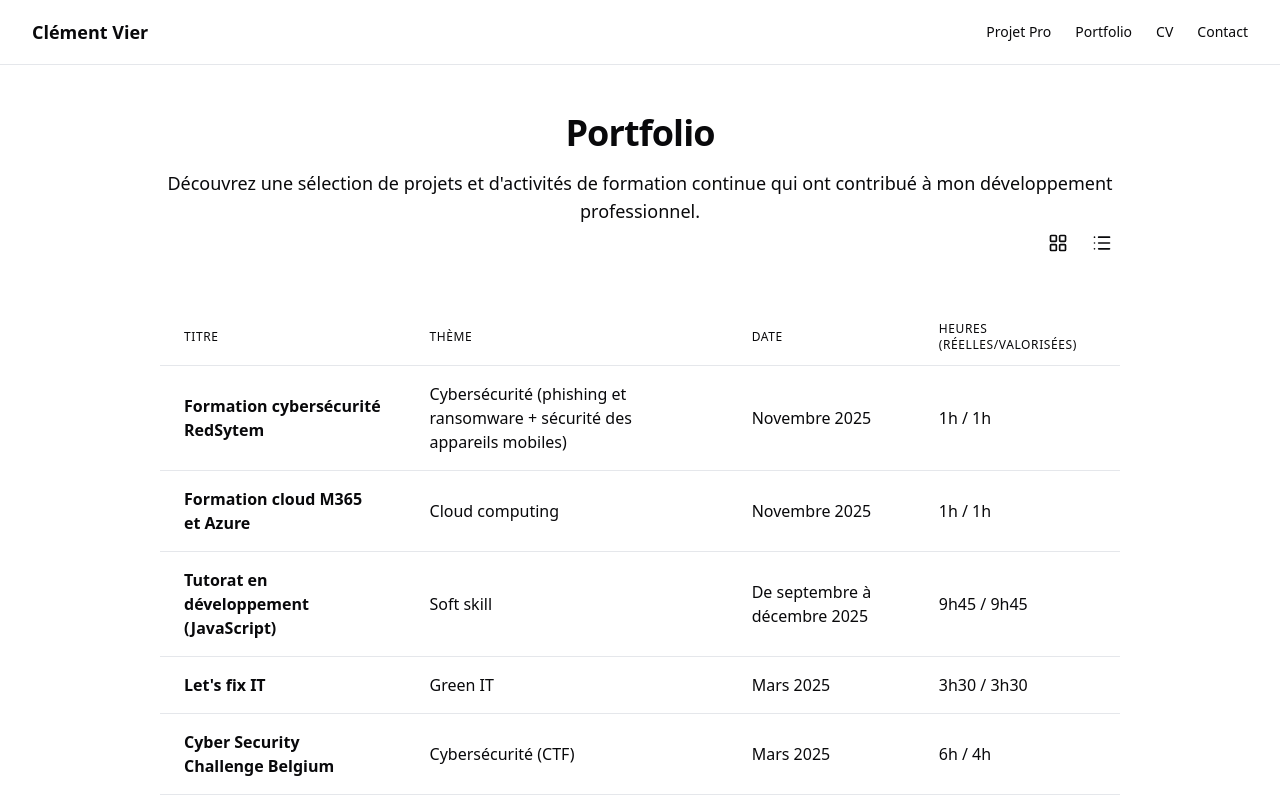
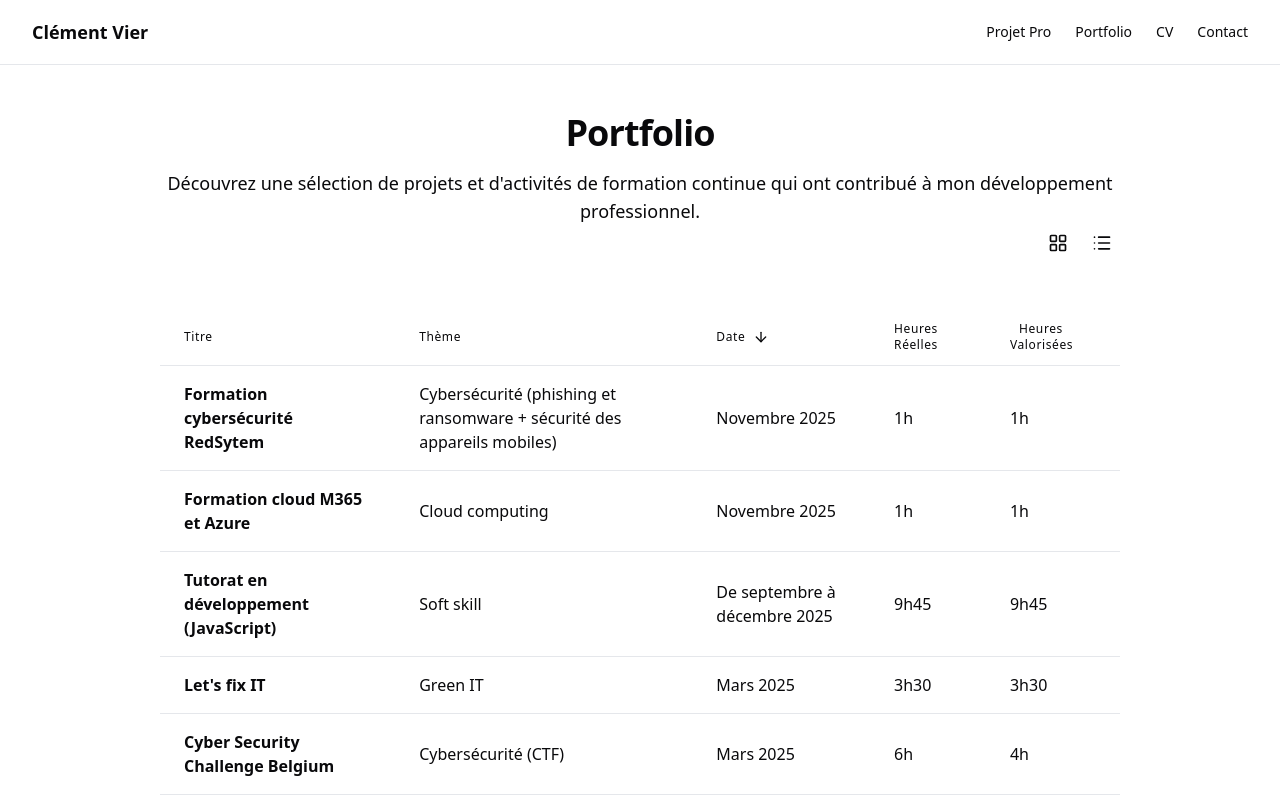
Before and after one commit to clemoudo/portfolio, a Next.js app in the folder web-app/: page /portfolio in a window 1280 px wide. Both pictures are taken after a click on the button 1102 px from the left and 243 px from the top of the page. Shown: the top 800 px of the page. Built offline with nearby package versions, Linux system fonts and the light colour scheme.

Commit message:
tri sur les colonnes du tableau

```diff
--- a/web-app/components/portfolio/PortfolioView.tsx
+++ b/web-app/components/portfolio/PortfolioView.tsx
@@ -1,12 +1,12 @@
-"use client"; // Ce composant aura de l'interactivité
+"use client";
 
-import { useState } from "react";
+import { useState, useMemo } from "react";
 import Link from "next/link";
 import { portfolioData, Activity } from "@/data/portfolio";
-import { LayoutGrid, List } from "lucide-react";
 import { formatHours, formatDateRange } from "@/lib/formatters";
+import { LayoutGrid, List, ArrowUp, ArrowDown } from "lucide-react";
 
-// Vue Grille
+// Le composant GridView ne change pas
 const GridView = ({ activities }: { activities: Activity[] }) => (
   <div className="mt-12 grid gap-8 sm:grid-cols-2 lg:grid-cols-3">
     {activities.map((activity) => (
@@ -32,9 +32,15 @@ const GridView = ({ activities }: { activities: Activity[] }) => (
   </div>
 );
 
-// Vue Tableau
-const TableView = ({ activities }: { activities: Activity[] }) => {
-  // 1. Calculer les totaux en utilisant la méthode .reduce()
+// Type pour les props du TableView
+type TableViewProps = {
+  activities: Activity[];
+  sortKey: keyof Activity | null;
+  sortOrder: 'asc' | 'desc';
+  handleSort: (key: keyof Activity) => void;
+};
+
+const TableView = ({ activities, sortKey, sortOrder, handleSort }: TableViewProps) => {
   const totals = activities.reduce(
     (acc, activity) => {
       acc.real += activity.realHours;
@@ -44,67 +50,68 @@ const TableView = ({ activities }: { activities: Activity[] }) => {
     { real: 0, valued: 0 }
   );
 
+  const SortIcon = ({ columnKey }: { columnKey: keyof Activity }) => {
+    const className = "h-4 w-4";
+
+    // Si la colonne n'est pas active, on rend un espace de la même taille que l'icône
+    if (sortKey !== columnKey) {
+      return <span className={className} />;
+    }
+    // Sinon, on affiche la bonne flèche
+    if (sortOrder === 'asc') return <ArrowUp className="h-4 w-4" />;
+    return <ArrowDown className={className} />;
+  };
+
   return (
-    <div className="mt-12 overflow-x-auto">
-      <table className="divide-border/40 w-full divide-y">
+    <div className="mt-12 overflow-x-auto scrollbar-hide">
+      <table className="w-full table-auto divide-y divide-border/40">
         <thead className="bg-foreground/5">
           <tr>
-            <th
-              scope="col"
-              className="px-6 py-3 text-left text-xs font-medium uppercase tracking-wider"
-            >
-              Titre
+            <th scope="col" className="px-6 py-3 text-left text-xs font-medium uppercase tracking-wider">
+              <button onClick={() => handleSort('title')} className="flex w-full items-center gap-2">
+                <span>Titre</span> <SortIcon columnKey="title" />
+              </button>
             </th>
-            <th
-              scope="col"
-              className="px-6 py-3 text-left text-xs font-medium uppercase tracking-wider"
-            >
-              Thème
+            <th scope="col" className="px-6 py-3 text-left text-xs font-medium uppercase tracking-wider">
+              <button onClick={() => handleSort('theme')} className="flex w-full items-center gap-2">
+                <span>Thème</span> <SortIcon columnKey="theme" />
+              </button>
             </th>
-            <th
-              scope="col"
-              className="px-6 py-3 text-left text-xs font-medium uppercase tracking-wider"
-            >
-              Date
+            <th scope="col" className="px-6 py-3 text-left text-xs font-medium uppercase tracking-wider">
+              <button onClick={() => handleSort('startDate')} className="flex w-full items-center gap-2">
+                <span>Date</span> <SortIcon columnKey="startDate" />
+              </button>
             </th>
-            <th
-              scope="col"
-              className="px-6 py-3 text-left text-xs font-medium uppercase tracking-wider"
-            >
-              Heures (Réelles/Valorisées)
+            <th scope="col" className="px-6 py-3 text-left text-xs font-medium uppercase tracking-wider">
+              <button onClick={() => handleSort('realHours')} className="flex w-full items-center gap-2">
+                <span className="max-w-[44px]">Heures Réelles</span> <SortIcon columnKey="realHours" />
+              </button>
+            </th>
+            <th scope="col" className="px-6 py-3 text-left text-xs font-medium uppercase tracking-wider">
+              <button onClick={() => handleSort('valuedHours')} className="flex w-full items-center gap-2">
+                <span className="max-w-[62px]">Heures Valorisées</span> <SortIcon columnKey="valuedHours" />
+              </button>
             </th>
           </tr>
         </thead>
-        <tbody className="divide-border/40 divide-y">
+        <tbody className="divide-y divide-border/40">
           {activities.map((activity) => (
             <tr key={activity.slug} className="hover:bg-foreground/5">
-              <td className="px-6 py-4">
-                <Link
-                  href={`/portfolio/${activity.slug}`}
-                  className="text-foreground font-semibold hover:underline"
-                >
-                  {activity.title}
-                </Link>
-              </td>
+              <td className="px-6 py-4"><Link href={`/portfolio/${activity.slug}`} className="font-semibold text-foreground hover:underline">{activity.title}</Link></td>
               <td className="px-6 py-4">{activity.theme}</td>
               <td className="px-6 py-4">{formatDateRange(activity.startDate, activity.endDate)}</td>
-              <td className="px-6 py-4">{`${formatHours(activity.realHours)} / ${formatHours(activity.valuedHours)}`}</td>
+              <td className="px-6 py-4">{formatHours(activity.realHours)}</td>
+              <td className="px-6 py-4">{formatHours(activity.valuedHours)}</td>
             </tr>
           ))}
         </tbody>
-
-        {/* 2. Ajouter la section <tfoot> pour afficher les totaux */}
-        <tfoot className="border-border/40 bg-foreground/5 border-t">
+        <tfoot className="border-t border-border/40 bg-foreground/5">
           <tr>
-            <td
-              colSpan={3}
-              className="px-6 py-4 text-right text-sm font-bold uppercase tracking-wider"
-            >
+            <td colSpan={3} className="px-6 py-4 text-right text-sm font-bold uppercase tracking-wider">
               Total
             </td>
-            <td className="px-6 py-4 text-sm font-bold">
-              {`${formatHours(totals.real)} / ${formatHours(totals.valued)}`}
-            </td>
+            <td className="px-6 py-4 text-sm font-bold">{formatHours(totals.real)}</td>
+            <td className="px-6 py-4 text-sm font-bold">{formatHours(totals.valued)}</td>
           </tr>
         </tfoot>
       </table>
@@ -112,38 +119,57 @@ const TableView = ({ activities }: { activities: Activity[] }) => {
   );
 };
 
-// Le composant principal qui gère le basculement
 export default function PortfolioView() {
-  const [view, setView] = useState<"grid" | "table">("grid"); // Par défaut, la vue est 'grid'
+  const [view, setView] = useState<'grid' | 'table'>('grid');
+  const [sortKey, setSortKey] = useState<keyof Activity>('startDate');
+  const [sortOrder, setSortOrder] = useState<'asc' | 'desc'>('desc');
 
-  const sortedActivities = [...portfolioData].sort(
-    (a, b) => b.startDate.getTime() - a.startDate.getTime()
-  );
+  const handleSort = (key: keyof Activity) => {
+    if (sortKey === key) {
+      setSortOrder(sortOrder === 'asc' ? 'desc' : 'asc');
+    } else {
+      setSortKey(key);
+      setSortOrder('asc'); // Par défaut, on trie en ascendant sur une nouvelle colonne
+    }
+  };
+
+  const sortedActivities = useMemo(() => {
+    if (!sortKey) return portfolioData;
+
+    const sorted = [...portfolioData].sort((a, b) => {
+      const aValue = a[sortKey];
+      const bValue = b[sortKey];
+
+      let comparison = 0;
+      if (aValue instanceof Date && bValue instanceof Date) {
+        comparison = aValue.getTime() - bValue.getTime();
+      } else if (typeof aValue === 'string' && typeof bValue === 'string') {
+        comparison = aValue.localeCompare(bValue);
+      } else if (typeof aValue === 'number' && typeof bValue === 'number') {
+        comparison = aValue - bValue;
+      }
+
+      return sortOrder === 'asc' ? comparison : -comparison;
+    });
+    return sorted;
+  }, [sortKey, sortOrder]);
 
   return (
     <div>
       <div className="flex justify-end gap-2">
-        <button
-          onClick={() => setView("grid")}
-          className={`rounded-md p-2 transition-colors ${view === "grid" ? "bg-foreground/10" : "hover:bg-foreground/5"}`}
-          aria-label="Affichage en grille"
-        >
-          <LayoutGrid className="h-5 w-5" />
-        </button>
-        <button
-          onClick={() => setView("table")}
-          className={`rounded-md p-2 transition-colors ${view === "table" ? "bg-foreground/10" : "hover:bg-foreground/5"}`}
-          aria-label="Affichage en tableau"
-        >
-          <List className="h-5 w-5" />
-        </button>
+        <button onClick={() => setView('grid')} className={`rounded-md p-2 transition-colors ${view === 'grid' ? 'bg-foreground/10' : 'hover:bg-foreground/5'}`} aria-label="Affichage en grille"><LayoutGrid className="h-5 w-5" /></button>
+        <button onClick={() => setView('table')} className={`rounded-md p-2 transition-colors ${view === 'table' ? 'bg-foreground/10' : 'hover:bg-foreground/5'}`} aria-label="Affichage en tableau"><List className="h-5 w-5" /></button>
       </div>
 
-      {/* Affiche la bonne vue en fonction de l'état */}
-      {view === "grid" ? (
+      {view === 'grid' ? (
         <GridView activities={sortedActivities} />
       ) : (
-        <TableView activities={sortedActivities} />
+        <TableView
+          activities={sortedActivities}
+          handleSort={handleSort}
+          sortKey={sortKey}
+          sortOrder={sortOrder}
+        />
       )}
     </div>
   );
```
